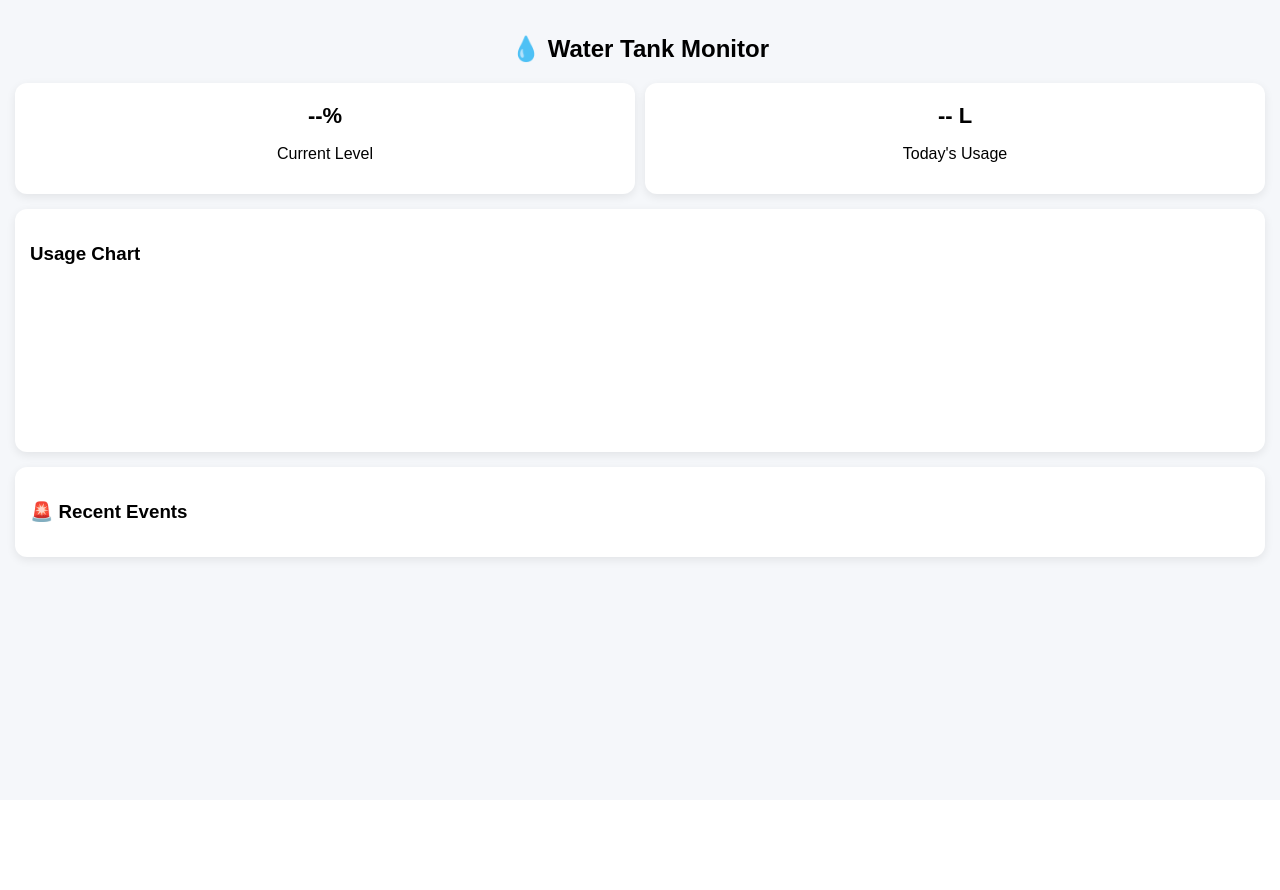
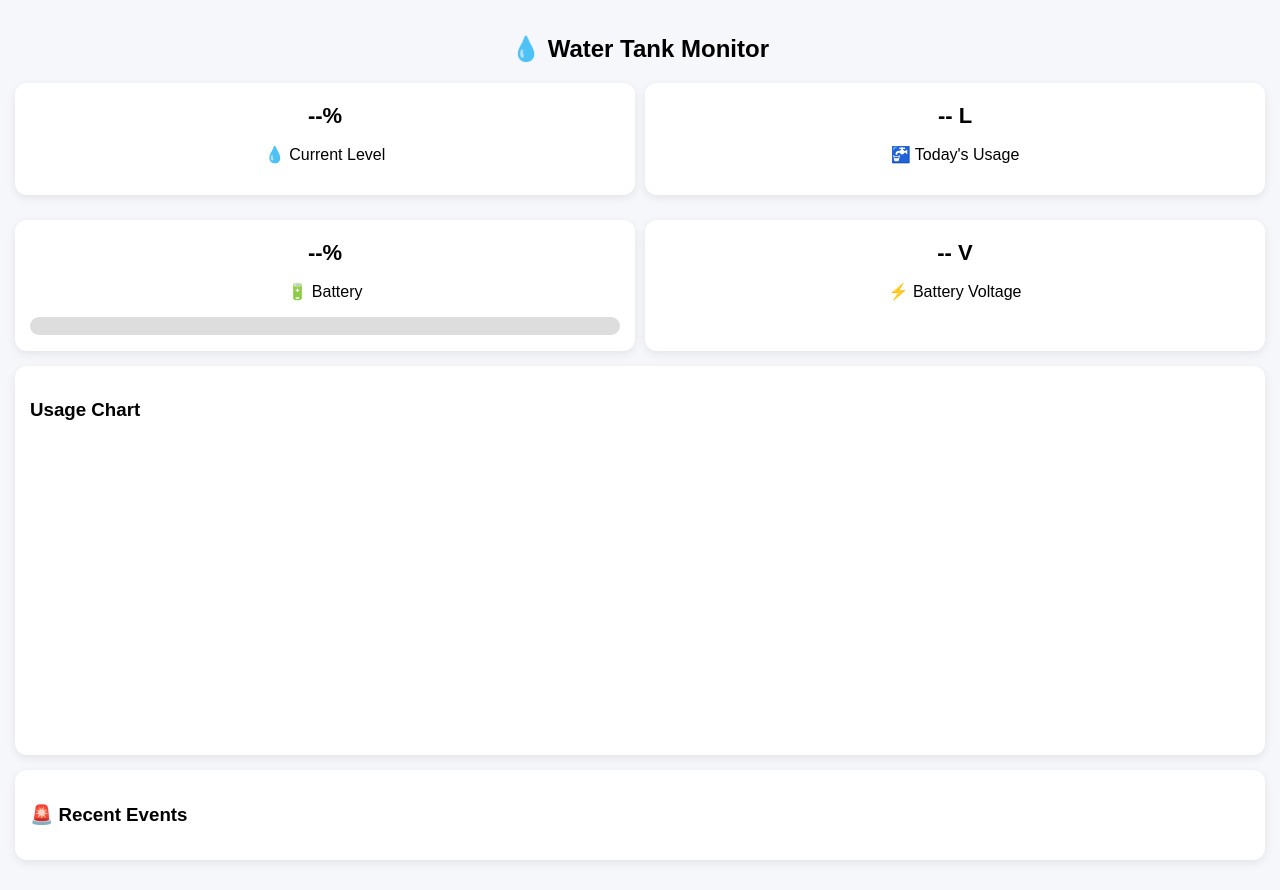
Before and after one commit to amalchacko75/level_sensor, a Django app: template templates/dashboard.html in a window 1280 px wide. Before the commit the page ends 565 px from the top, so only its background shows below. Run offline with Django 5.2, Linux system fonts and the light colour scheme; the template is opened without the code that fills it, so the values that code supplies are empty; a map, chart or similar area stays blank.

Commit message:
battery percentage added.

```diff
--- a/api/views.py
+++ b/api/views.py
@@ -118,10 +118,18 @@ def current_level(request):
     latest = WaterLevel.objects.order_by('-created_at').first()
 
     if not latest:
-        return Response({"level": 0})
+        return Response({
+            "level": 0,
+            "distance": 0,
+            "battery_voltage": 0,
+            "battery_percentage": 0,
+            "time": None
+        })
 
     return Response({
         "level": latest.percentage,
         "distance": latest.distance,
+        "battery_voltage": latest.battery_voltage,
+        "battery_percentage": latest.battery_percentage,
         "time": latest.created_at
     })
--- a/templates/dashboard.html
+++ b/templates/dashboard.html
@@ -57,6 +57,21 @@
     .pump { background: #e3f2fd; color: #0d47a1; }
     .leak { background: #ffebee; color: #b71c1c; }
     .empty { background: #fff3e0; color: #e65100; }
+    progress{
+      width:100%;
+      height:18px;
+      border-radius:10px;
+    }
+
+    progress::-webkit-progress-bar{
+      background:#ddd;
+      border-radius:10px;
+    }
+
+    progress::-webkit-progress-value{
+        background:#4CAF50;
+        border-radius:10px;
+    }
 
     @media (max-width: 600px) {
       .grid {
@@ -78,23 +93,43 @@ if ('serviceWorker' in navigator) {
 
   <h2>💧 Water Tank Monitor</h2>
 
-  <!-- Stats -->
   <div class="grid">
+
   <div class="card stat">
     <h3 id="currentLevel">--%</h3>
-      <p>Current Level</p>
+    <p>💧 Current Level</p>
   </div>
 
   <div class="card stat">
     <h3 id="dailyUsage">-- L</h3>
-      <p>Today's Usage</p>
+    <p>🚰 Today's Usage</p>
   </div>
+
+  <div class="card stat">
+    <h3 id="batteryPercent">--%</h3>
+    <p>🔋 Battery</p>
+
+    <progress
+      id="batteryBar"
+      value="0"
+      max="100"
+      style="width:100%;height:18px;">
+    </progress>
+  </div>
+
+  <div class="card stat">
+    <h3 id="batteryVoltage">-- V</h3>
+    <p>⚡ Battery Voltage</p>
+  </div>
+
 </div>
 
   <!-- Chart -->
   <div class="card">
     <h3>Usage Chart</h3>
+    <div style="height:300px;">
       <canvas id="usageChart"></canvas>
+    </div>
   </div>
 
   <!-- Events -->
@@ -136,6 +171,10 @@ fetch('/api/hourly/')
 
   new Chart(document.getElementById('usageChart'), {
     type: 'line',
+    options:{
+        responsive:true,
+        maintainAspectRatio:false
+    },
     data: {
       labels: labels,
       datasets: [{
@@ -149,12 +188,37 @@ fetch('/api/hourly/')
 
 });
 
-// ✅ REAL-TIME current level
+// ✅ REAL-TIME water and battery levels
 fetch('/api/current-level/')
 .then(res => res.json())
 .then(data => {
-  document.getElementById('currentLevel').innerText =
+
+    document.getElementById("currentLevel").innerText =
         Math.round(data.level) + "%";
+
+    document.getElementById("batteryPercent").innerText =
+        Math.round(data.battery_percentage) + "%";
+
+    document.getElementById("batteryVoltage").innerText =
+        data.battery_voltage
+    ? Number(data.battery_voltage).toFixed(2)
+    : "--"
+
+    const bar = document.getElementById("batteryBar");
+
+    bar.value = data.battery_percentage;
+
+    // Battery colour
+    if(data.battery_percentage >= 70){
+        bar.style.accentColor = "#28a745";
+    }
+    else if(data.battery_percentage >= 30){
+        bar.style.accentColor = "#ffc107";
+    }
+    else{
+        bar.style.accentColor = "#dc3545";
+    }
+
 });
 
 // 📊 Daily usage
```
Lines whose indentation alone changed are shown as unchanged.
